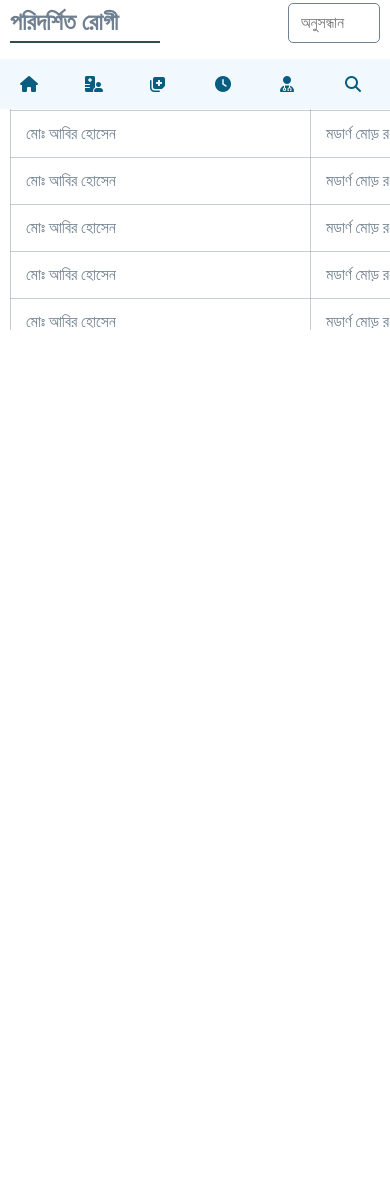
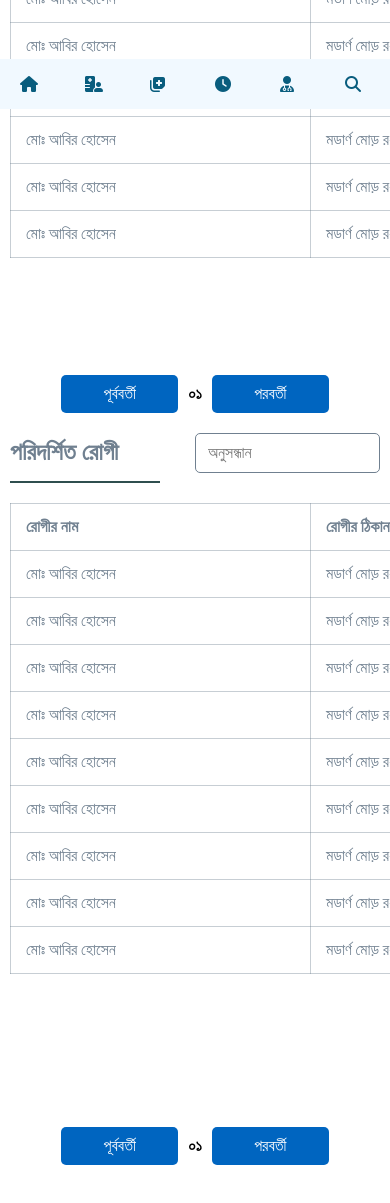
Before and after one commit to subashebrom/doctor-appointment-soft-app, a plain HTML site: page index.html in a window 390 px wide. Shown: the part 735-1938 px from the top of the page. Before the commit the page ends 1135 px from the top, so only its background shows below. Drawn offline with Linux system fonts and the light colour scheme.

Commit message:
some features for users

```diff
--- a/css/appointment-details.css
+++ b/css/appointment-details.css
@@ -147,7 +147,6 @@ a {
     background: white;
     box-shadow: 3px 3px 5px rgb(0, 0, 0, 0.1);
     top: 0;
-    position: sticky;
     display: flex;
     align-items: center;
     justify-content: space-between;
@@ -235,7 +234,7 @@ a {
 /* === PATIENTS SECTION === */
 .sh-patients-section {
     width: 100%;
-    height: 75vh;
+    height: 60vh;
     padding: 20px;
 }
 
@@ -253,6 +252,9 @@ td {
 
 .sh-new-patients {
     width: 100%;
+    padding-left: 20px;
+    padding-right: 20px;
+    margin-top: 20px;
     display: flex;
     align-items: center;
     justify-content: space-between;
@@ -301,36 +303,59 @@ td {
 }
 
 /* === PAGINATION === */
-.sh-pagination-section {
-    width: 100%;
-    height: 50px;
+.sh-pagination {
+    margin-top: 100px;
     gap: 10px;
-    transition: all 0.3s ease-in-out;
     display: flex;
     align-items: center;
     justify-content: center;
 }
 
-.sh-pagination-section p {
-    background: var(--btn-hover);
-    color: white;
-    font-size: 1rem;
-    padding: 6px 12px;
-    border: none;
-    border-radius: 3px;
+.sh-pagination-two {
+    margin-top: 50px;
+    margin-bottom: 50px;
+    gap: 10px;
+    display: flex;
+    align-items: center;
+    justify-content: center;
 }
 
-.sh-pagination-section button {
-    background: var(--btn-bg-color);
+.sh-pagination-previous {
+    width: 10%;
+    border: none;
     color: white;
+    padding: 6px 12px;
+    border-radius: 5px;
     font-size: 1rem;
-    padding: 6px 12px;
-    border: none;
-    border-radius: 3px;
+    background: var(--btn-hover);
 }
 
-.sh-pagination-section button:hover {
+.sh-pagination-previous:hover {
+    background: rgb(28, 98, 160);
+}
+
+.sh-pagination-next {
+    width: 10%;
+    border: none;
+    color: white;
+    padding: 6px 12px;
+    border-radius: 5px;
+    font-size: 1rem;
     background: var(--btn-hover);
+}
+
+.sh-pagination-next:hover {
+    background: rgb(28, 98, 160);
+}
+
+.sh-pagination p {
+    font-size: 1rem;
+    font-weight: bolder;
+}
+
+.sh-pagination-two p {
+    font-size: 1rem;
+    font-weight: bolder;
 }
 
 /* === FOOTER === */
@@ -359,7 +384,7 @@ td {
     .sh-patients-section {
         padding: 10px;
         width: 100%;
-        height: 90vh;
+        height: 78vh;
         overflow: scroll;
     }
 
@@ -391,11 +416,12 @@ td {
         display: none;
     }
 
-    .sh-pagination-section {
+    .sh-new-patients {
         padding: 10px;
-        display: flex;
-        align-items: end;
-        justify-content: end;
+    }
+
+    .sh-new-patients input {
+        width: 50%;
     }
 
     .sh-doctor-nav-section {
@@ -410,6 +436,28 @@ td {
 
     .sh-left-and-top-items-section {
         margin-bottom: 70px;
+    }
+
+    .sh-pagination {
+        margin-top: 20px;
+        margin-bottom: 10px;
+        gap: 10px;
+        display: flex;
+        align-items: center;
+        justify-content: center;
+    }
+
+    .sh-pagination-two {
+        margin-top: 10px;
+        margin-bottom: 10px;
+    }
+
+    .sh-pagination-previous {
+        width: 30%;
+    }
+
+    .sh-pagination-next {
+        width: 30%;
     }
 
     .sh-mobile-navbar {
--- a/css/index.css
+++ b/css/index.css
@@ -311,7 +311,6 @@ a {
     width: 100%;
     height: 60vh;
     padding: 20px;
-    overflow: auto;
 }
 
 .sh-patients-section table {
@@ -327,11 +326,13 @@ td {
 }
 
 .sh-new-patients {
+    padding: 0px 20px;
     width: 100%;
     display: flex;
     align-items: center;
     position: relative;
-    margin-bottom: 20px;
+    margin-bottom: 10px;
+    margin-top: 20px;
     justify-content: space-between;
 }
 
@@ -393,7 +394,54 @@ td {
 .sh-delete-btn {
     color: #b22222b1;
 }
-
+/* === PAGINATION === */
+.sh-pagination{
+    margin-top: 100px;
+    gap: 10px;
+    display: flex;
+    align-items: center;
+    justify-content: center;
+}
+.sh-pagination-two{
+    margin-top: 50px;
+    margin-bottom: 50px;
+    gap: 10px;
+    display: flex;
+    align-items: center;
+    justify-content: center;
+}
+.sh-pagination-previous{
+    width: 10%;
+    border: none;
+    color: white;
+    padding: 6px 12px;
+    border-radius: 5px;
+    font-size: 1rem;
+    background: var(--btn-hover);
+}
+.sh-pagination-previous:hover{
+    background: rgb(28, 98, 160);
+}
+.sh-pagination-next{
+    width: 10%;
+    border: none;
+    color: white;
+    padding: 6px 12px;
+    border-radius: 5px;
+    font-size: 1rem;
+    background: var(--btn-hover);
+}
+.sh-pagination-next:hover{
+    background: rgb(28, 98, 160);
+}
+.sh-pagination p{
+    font-size: 1rem;
+    font-weight: bolder;
+}
+.sh-pagination-two p{
+    font-size: 1rem;
+    font-weight: bolder;
+}
 /* ==================== */
 .sh-mobile-navbar {
     display: none;
@@ -444,9 +492,17 @@ td {
     .sh-patients-section {
         padding: 10px;
         width: 100%;
-        height: 40vh;
+        height: 74vh;
+        overflow-x: scroll;
+        overflow-y: hidden;
     }
-
+    .sh-new-patients{
+        padding: 10px;
+        margin-top: 5px;
+    }
+    .sh-new-patients input {
+        width: 50%;
+    }
     .sh-patients-name {
         min-width: 300px;
     }
@@ -469,6 +525,24 @@ td {
 
     .sh-inspection {
         min-inline-size: 150px;
+    }
+    .sh-pagination{
+        margin-top: 20px;
+        margin-bottom: 10px;
+        gap: 10px;
+        display: flex;
+        align-items: center;
+        justify-content: center;
+    }
+    .sh-pagination-two{
+        margin-top: 10px;
+        margin-bottom: 10px;
+    }
+    .sh-pagination-previous{
+        width: 30%;
+    }
+    .sh-pagination-next{
+        width: 30%;
     }
 
     .sh-footer-section {
--- a/index.html
+++ b/index.html
@@ -114,11 +114,11 @@
                 </div>
             </div>
             <!-- === PATIENTS SECTION === -->
+            <div class="sh-new-patients">
+                <h1>সাক্ষাৎকার রোগী</h1>
+                <input type="search" placeholder="অনুসন্ধান">
+            </div>
             <div class="sh-patients-section">
-                <div class="sh-new-patients">
-                    <h1>সাক্ষাৎকার রোগী</h1>
-                    <input type="search" placeholder="অনুসন্ধান">
-                </div>
                 <table>
                     <thead>
                         <th class="sh-patients-name">রোগীর নাম</th>
@@ -304,12 +304,18 @@
                     </tbody>
                 </table>
             </div>
+            <!-- === PAGINATION === -->
+            <div class="sh-pagination">
+                <button class="sh-pagination-previous" type="button" name="button">পূর্ববর্তী</button>
+                <p>০১</p>
+                <button class="sh-pagination-next" type="button" name="button">পরবর্তী</button>
+            </div>
+            <div class="sh-new-patients">
+                <h1>পরিদর্শিত রোগী</h1>
+                <input type="search" placeholder="অনুসন্ধান">
+            </div>
             <!-- === PATIENTS SECTION === -->
             <div class="sh-patients-section">
-                <div class="sh-new-patients">
-                    <h1>পরিদর্শিত রোগী</h1>
-                    <input type="search" placeholder="অনুসন্ধান">
-                </div>
                 <table>
                     <thead>
                         <th class="sh-patients-name">রোগীর নাম</th>
@@ -433,6 +439,12 @@
                     </tbody>
                 </table>
             </div>
+            <!-- === PAGINATION === -->
+            <div class="sh-pagination-two">
+                <button class="sh-pagination-previous" type="button" name="button">পূর্ববর্তী</button>
+                <p>০১</p>
+                <button class="sh-pagination-next" type="button" name="button">পরবর্তী</button>
+            </div>
         </div>
     </div>
 
```
Also changed, not shown: appointment-details.html (+8 -8 lines), css/patient-info.css (+29 -3 lines), patient-info.html (+17 -1 lines).
